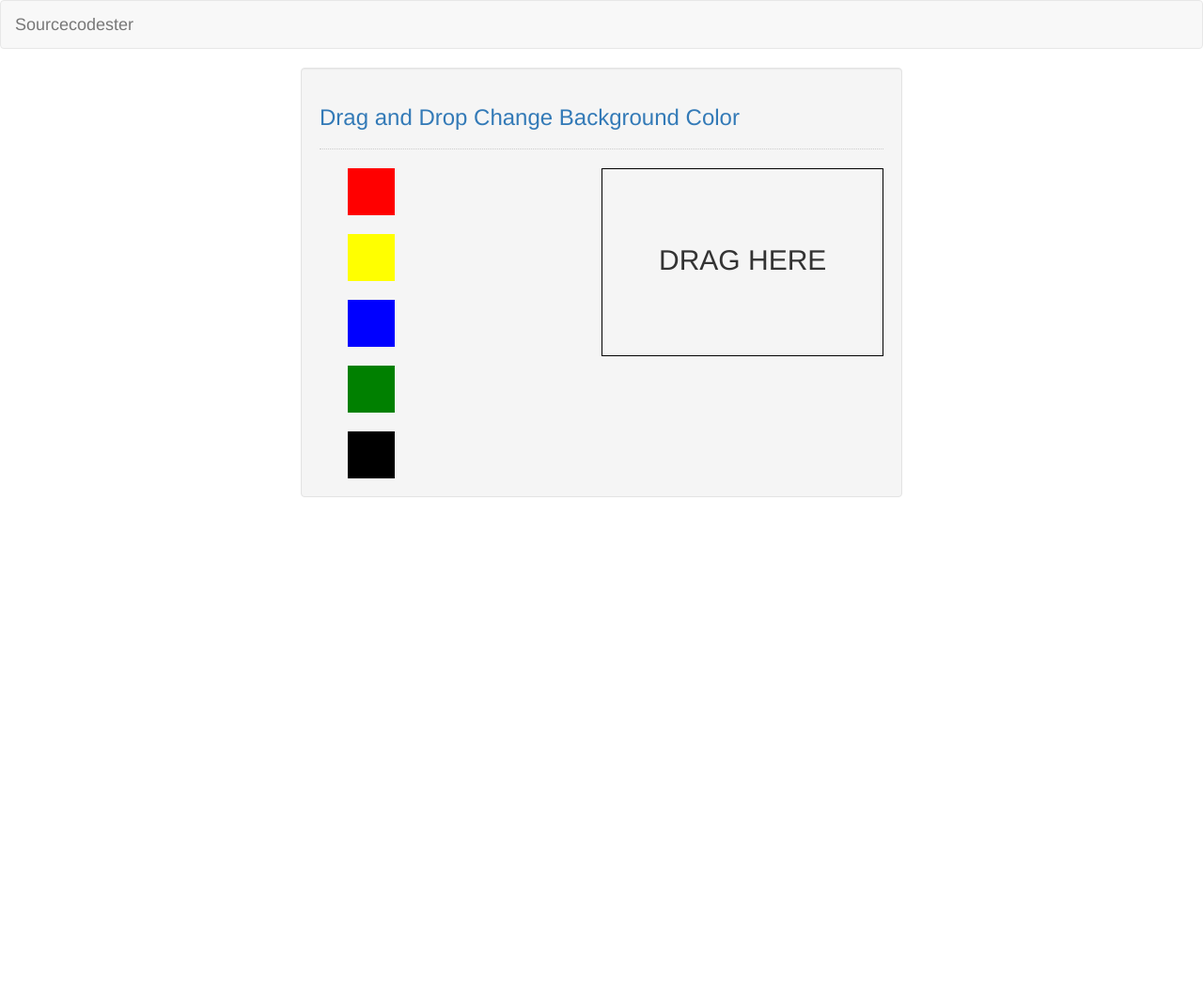
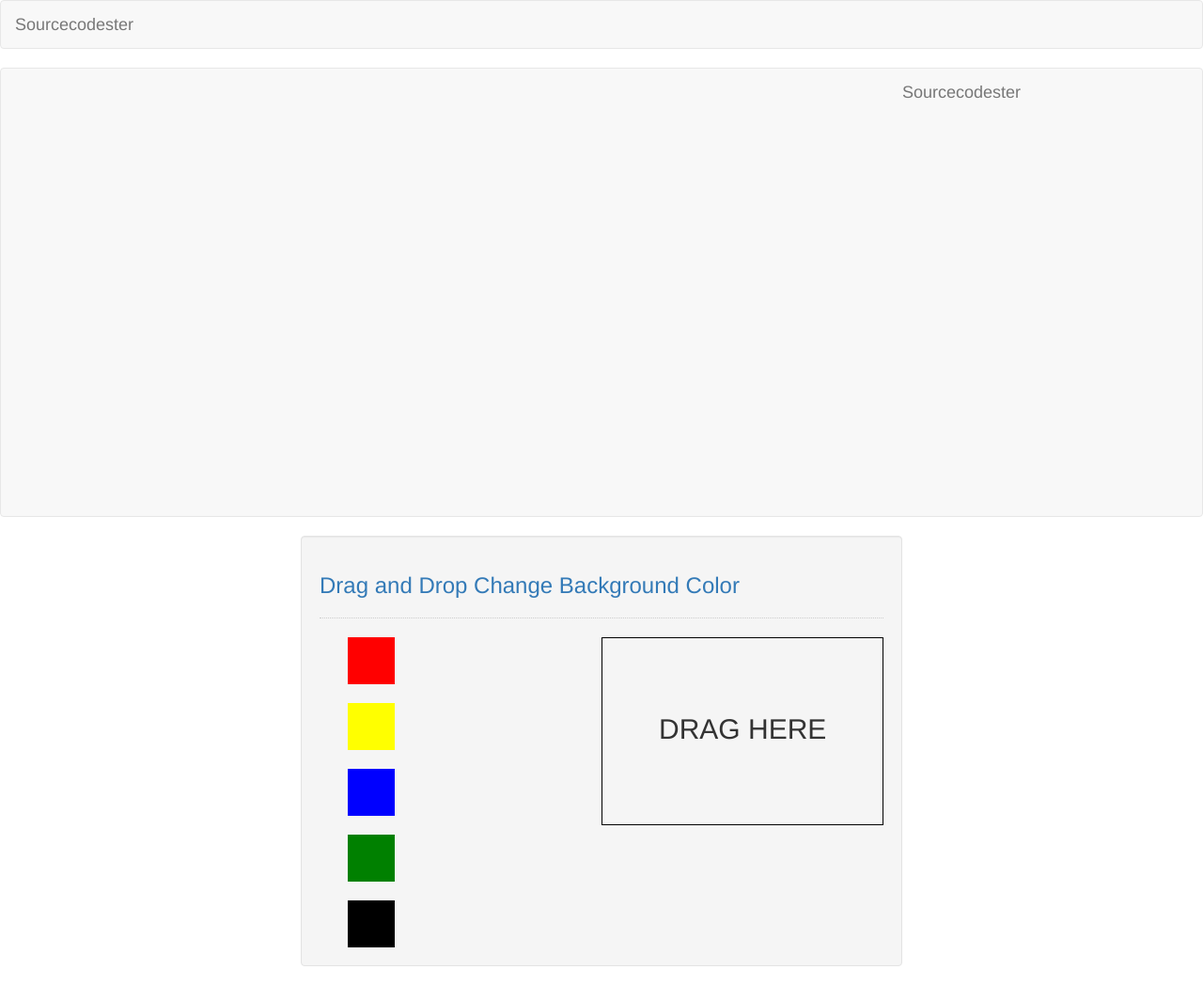
Before and after one commit to JoeMuhanda/Color-changer-with-Javascript, a plain HTML site: page index.html in a window 1280 px wide. Shown: the whole page at 94% size. Before the commit the page ends 800 px from the top, so only its background shows below. Drawn offline with Linux system fonts and the light colour scheme; files that its build step writes are made by us from their sources.

Commit message:
Update index.html

```diff
--- a/index.html
+++ b/index.html
@@ -35,3 +35,40 @@
 <script src="script.js"></script>
 </body>
 </html>
+<!DOCTYPE html>
+<html lang="en">
+	<head>
+		<meta charset="UTF-8" name="viewport" content="width=device-width, initial-scale=1"/>
+		<link rel="stylesheet" type="text/css" href="css/bootstrap.css"/>
+	</head>
+<body>
+	<nav class="navbar navbar-default">
+		<div class="container-fluid">
+			<a class="navbar-brand" href="https://sourcecodester.com">Sourcecodester</a>
+		</div>
+	</nav>
+	<div class="col-md-3"></div>
+	<div class="col-md-6 well">
+		<h3 class="text-primary">Drag and Drop Change Background Color</h3>
+		<hr style="border-top:1px dotted #ccc;"/>
+		<div class="col-md-6">
+			<div class="col-md-12">
+				<div style="width:50px; height:50px; border:1px solid red; background-color:red;" id="red" draggable="true" ondragstart="drag(event)"></div>
+				<br />
+				<div style="width:50px; height:50px; border:1px solid yellow; background-color:yellow;" id="yellow" draggable="true" ondragstart="drag(event)"></div>
+				<br />
+				<div style="width:50px; height:50px; border:1px solid blue; background-color:blue;" id="blue" draggable="true" ondragstart="drag(event)"></div>
+				<br />
+				<div style="width:50px; height:50px; border:1px solid green; background-color:green;" id="green" draggable="true" ondragstart="drag(event)"></div>
+				<br />
+				<div style="width:50px; height:50px; border:1px solid black; background-color:black;" id="black" draggable="true" ondragstart="drag(event)"></div>
+			</div>
+		</div>
+		<div class="col-md-6" style="border:1px solid #000; height:200px; padding-top:10%; padding-left:10%;" ondrop="drop(event)" ondragover="dragOver(event)">
+			<h2>DRAG HERE</h2>
+		</div>
+
+	</div>
+<script src="script.js"></script>
+</body>
+</html>
```
